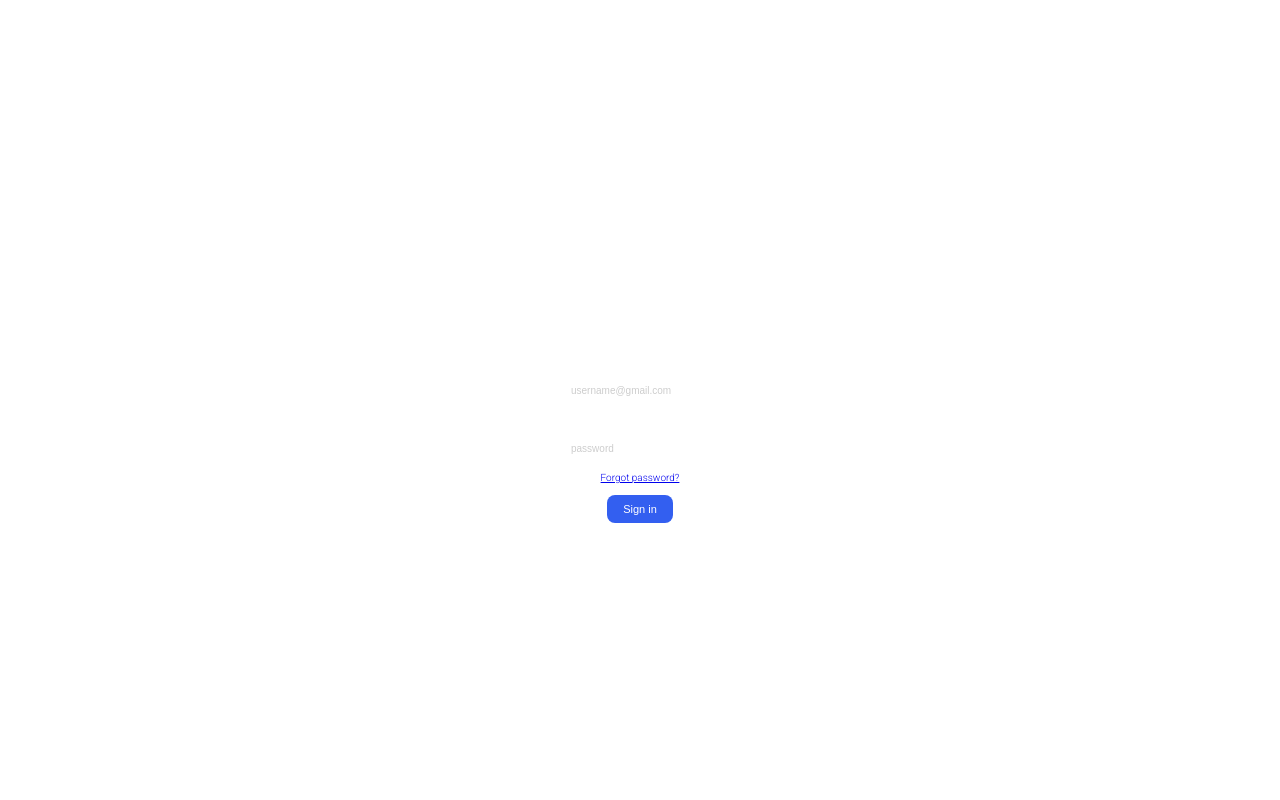
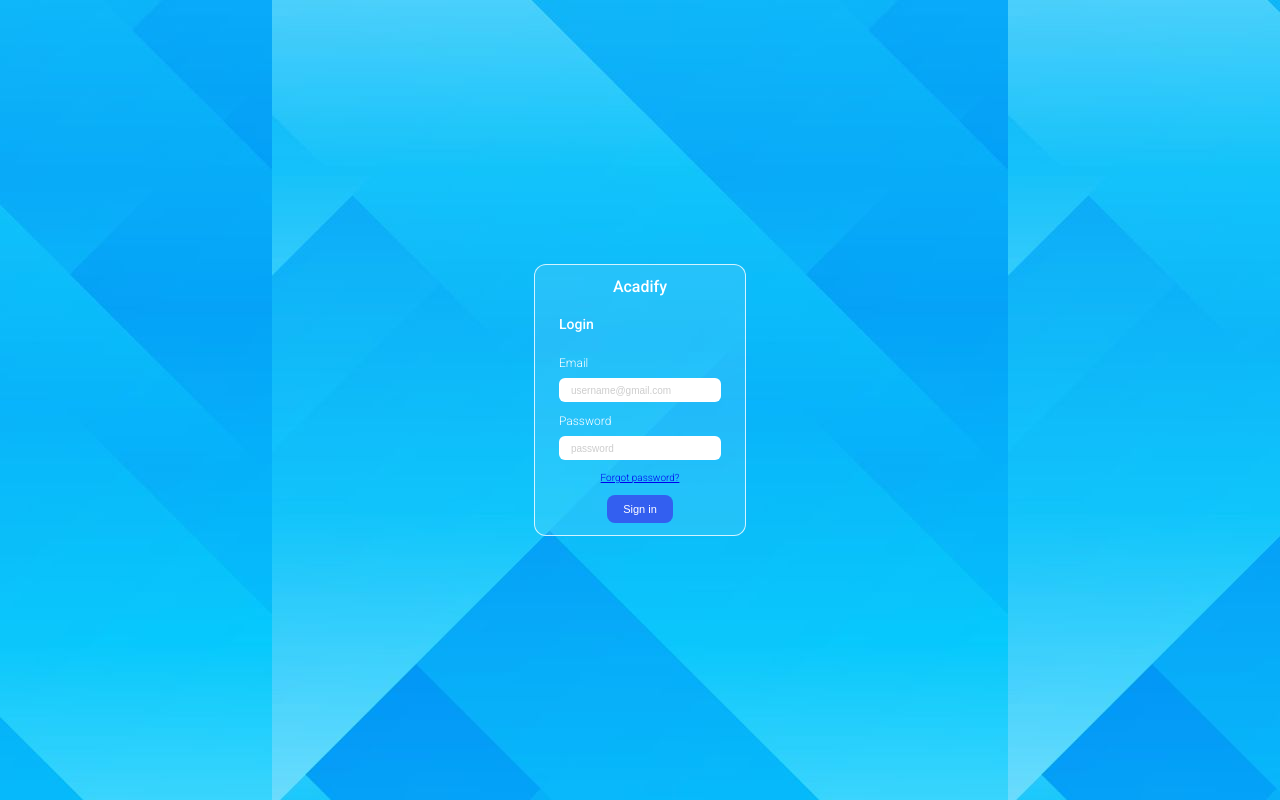
Before and after one commit to emmanuelolushola108-cell/Acadify.com, a plain HTML site: page index.html in a window 1280 px wide. Drawn offline with Linux system fonts and the light colour scheme; the site is published under a folder, as on GitHub Pages, so addresses that start at the root find nothing.

Commit message:
css path correction

```diff
--- a/styles/login.css
+++ b/styles/login.css
@@ -32,7 +32,7 @@
   margin: 0;
   padding: 0;
   box-sizing: border-box;
-  background-image: url("/images/抽象的な青色の背景.jfif");
+  background-image: url("../images/抽象的な青色の背景.jfif");
   background-position: center;
   object-fit: cover;
   /* background-repeat: no-repeat; */
```
